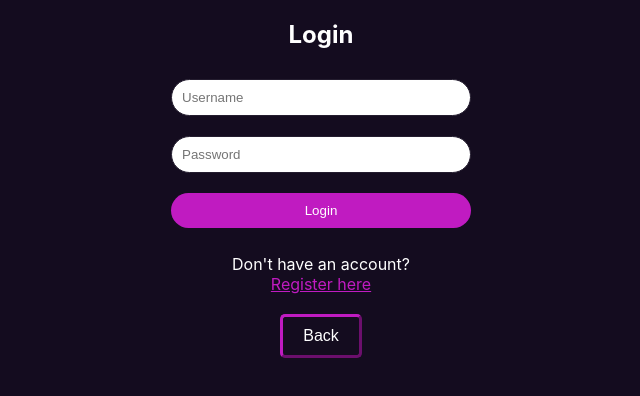
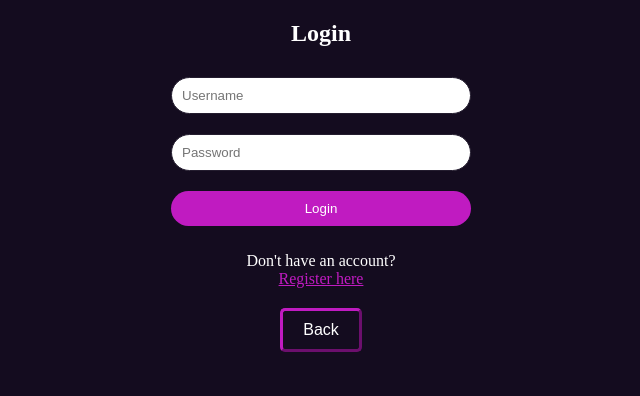
Before and after one commit to ih4temyself/bots-exam, a React (Create React App) app in the folder frontend/: page /login in a window 1280 px wide. Shown: the top 396 px of the page, without its empty margins (319-959 px from the left). Built offline with nearby package versions, Linux system fonts and the light colour scheme.

Commit message:
proper code rearrengment and cool animation

```diff
--- a/frontend/src/index.css
+++ b/frontend/src/index.css
@@ -1,12 +1,3 @@
-body {
-  margin: 0;
-  font-family: -apple-system, BlinkMacSystemFont, 'Segoe UI', 'Roboto', 'Oxygen',
-    'Ubuntu', 'Cantarell', 'Fira Sans', 'Droid Sans', 'Helvetica Neue',
-    sans-serif;
-  -webkit-font-smoothing: antialiased;
-  -moz-osx-font-smoothing: grayscale;
-}
-
 code {
   font-family: source-code-pro, Menlo, Monaco, Consolas, 'Courier New',
     monospace;
--- a/frontend/src/pages/StartPage.js
+++ b/frontend/src/pages/StartPage.js
@@ -5,14 +5,14 @@ import '../styles/StartPage.css';
 function StartPage() {
     return (
         <div className="start-page">
-            <h1 className="welcome">Welcome to Botiki</h1>
+            <h1 className="welcome animate-from-top">Welcome to Botiki</h1>
 
             <div className="button-container">
                 <Link to="/login">
-                    <button className="start-btn" id="login">Login</button>
+                    <button className="start-btn animate-from-top" id="login">Login</button>
                 </Link>
                 <Link to="/register">
-                    <button className="start-btn" id="register">Register</button>
+                    <button className="start-btn animate-from-top" id="register">Register</button>
                 </Link>
             </div>
         </div>
--- a/frontend/src/styles/LoginPage.css
+++ b/frontend/src/styles/LoginPage.css
@@ -56,3 +56,29 @@ a {
 a:hover {
     text-decoration: none;
 }
+
+.return-btn-container {
+  margin-top: 20px;
+  text-align: center;
+}
+
+.return-btn {
+  padding: 10px 20px;
+  font-size: 16px;
+  background-color: transparent;
+  color: white;
+  border-color: #C01BC1;
+  border-width: 3px;
+  border-style: outset;
+  border-radius: 5px;
+  cursor: pointer;
+  transition: background-color 0.3s ease, transform 0.3s ease;
+}
+
+.return-btn:hover {
+  transform: scale(1.05);
+}
+
+.return-btn:focus {
+  outline: none;
+}
--- a/frontend/src/styles/StartPage.css
+++ b/frontend/src/styles/StartPage.css
@@ -12,11 +12,11 @@
   font-style: normal;
 }
 
-.welcome{
+.welcome {
   font-family: 'Lexend_Bold', serif;
 }
 
-body{
+body {
   background-color: #140C1F;
   color: white;
 }
@@ -40,7 +40,7 @@ body{
 }
 
 .return-btn:hover {
-    transform: scale(1.05);
+  transform: scale(1.05);  /* Hover effect to scale */
 }
 
 .return-btn:focus {
@@ -65,7 +65,7 @@ body{
   border-style: solid;
 }
 
-#register{
+#register {
   color: #241D2F;
   background-color: #C01BC1;
 }
@@ -92,14 +92,42 @@ body{
   cursor: pointer;
   text-align: center;
   padding: 5px;
-    transition: background-color 0.3s ease, transform 0.3s ease;
+  transition: transform 0.3s ease;
 }
 
-
+/* Hover effect for buttons */
 .start-btn:hover {
-    transform: scale(1.05);
+  transform: scale(1.05); /* Scale on hover */
 }
 
 .start-btn:focus {
   outline: none;
 }
+
+/* Animation for slide-in effect on page load */
+.animate-from-top {
+  opacity: 0;  /* Initial state */
+  transform: translateY(-30px); /* Start above the screen */
+  animation: slideInFromTop 1s ease-out forwards; /* Slide-in animation */
+}
+
+/* Keyframes for slide-in animation */
+@keyframes slideInFromTop {
+  0% {
+    opacity: 0;
+    transform: translateY(-30px);
+  }
+  100% {
+    opacity: 1;
+    transform: translateY(0); /* End at original position */
+  }
+}
+
+/* Optional: Adjust delays for individual elements */
+.start-btn {
+  animation-delay: 0.5s; /* Delay the button animation */
+}
+
+.welcome-text {
+  animation-delay: 0.2s; /* Delay the welcome text animation */
+}
```
Lines whose indentation alone changed are shown as unchanged.
